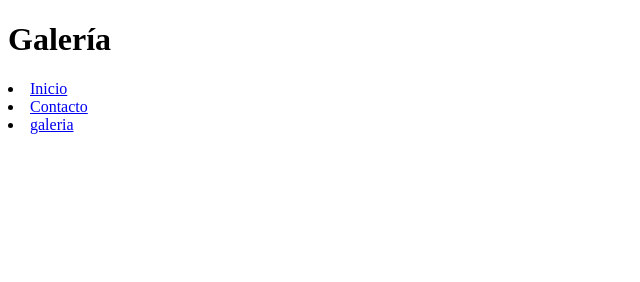
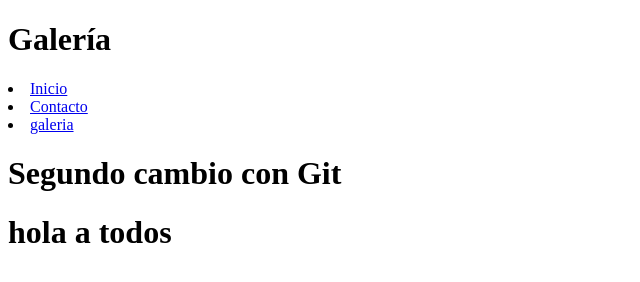
Before and after one commit to 9javier/webDevelopmet, a plain HTML site: page galeria.html in a window 1280 px wide. Shown: the whole page, without its empty margins (0-640 px from the left). Drawn offline with Linux system fonts and the light colour scheme.

Commit message:
Primer cambio de mi página

```diff
--- a/galeria.html
+++ b/galeria.html
@@ -11,5 +11,7 @@
 		<li><a href="./contacto.html">Contacto</a></li>
 		<li><a href="./galeria.html">galeria</a></li>
 	</div>
+	<h1>Segundo cambio con Git</h1>
+	<h1>hola a todos</h1>
 </body>
 </html>
```
